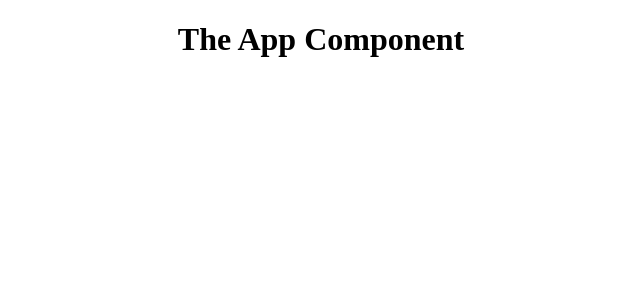
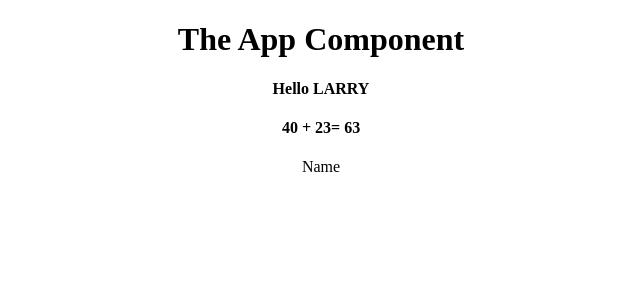
Before and after one commit to jordiup/react, a React (Create React App) app in the folder contact-manager/: page / in a window 1280 px wide. Shown: the top 300 px of the page, without its empty margins (319-959 px from the left). Built offline with nearby package versions, Linux system fonts and the light colour scheme.

Commit message:
Daily Commit - notes on jsx; dynamic usage

```diff
--- a/contact-manager/src/App.js
+++ b/contact-manager/src/App.js
@@ -3,12 +3,40 @@ import './App.css';
 
 class App extends Component { // (class based component), every component made wille extend this one
   render() {
+
+    const name = 'Larry';
+    const showHello = true;
+    const showMath = true;
+    const num1 = 40;
+    const num2 = 23;
+
+
+    let math;
+    if(showMath) {
+      math = <h4>{num1} +  {num2}= {num1 + num2}</h4>;
+    } else {
+      math = null;
+    }
+
     return (
       <div className="App">
        <h1>The App Component</h1>
+       {showHello ? <h4>Hello {name.toUpperCase()}</h4> : null}
+       {math}
+       <label htmlFor="name">Name</label>
       </div>
     );
   }
 }
 
 export default App;
+
+
+/*
+    NOTES (JSX):
+    - can't use the class attribute, have to use className
+    - you can't use the 'for' attribute (used with forms), instead you must use 'htmlFor'
+    - you can't return more than one parent element (but you could just wrap the two parents in an external div)
+    - you can't create variables inside of the jsx always must be done before
+
+*/
```
